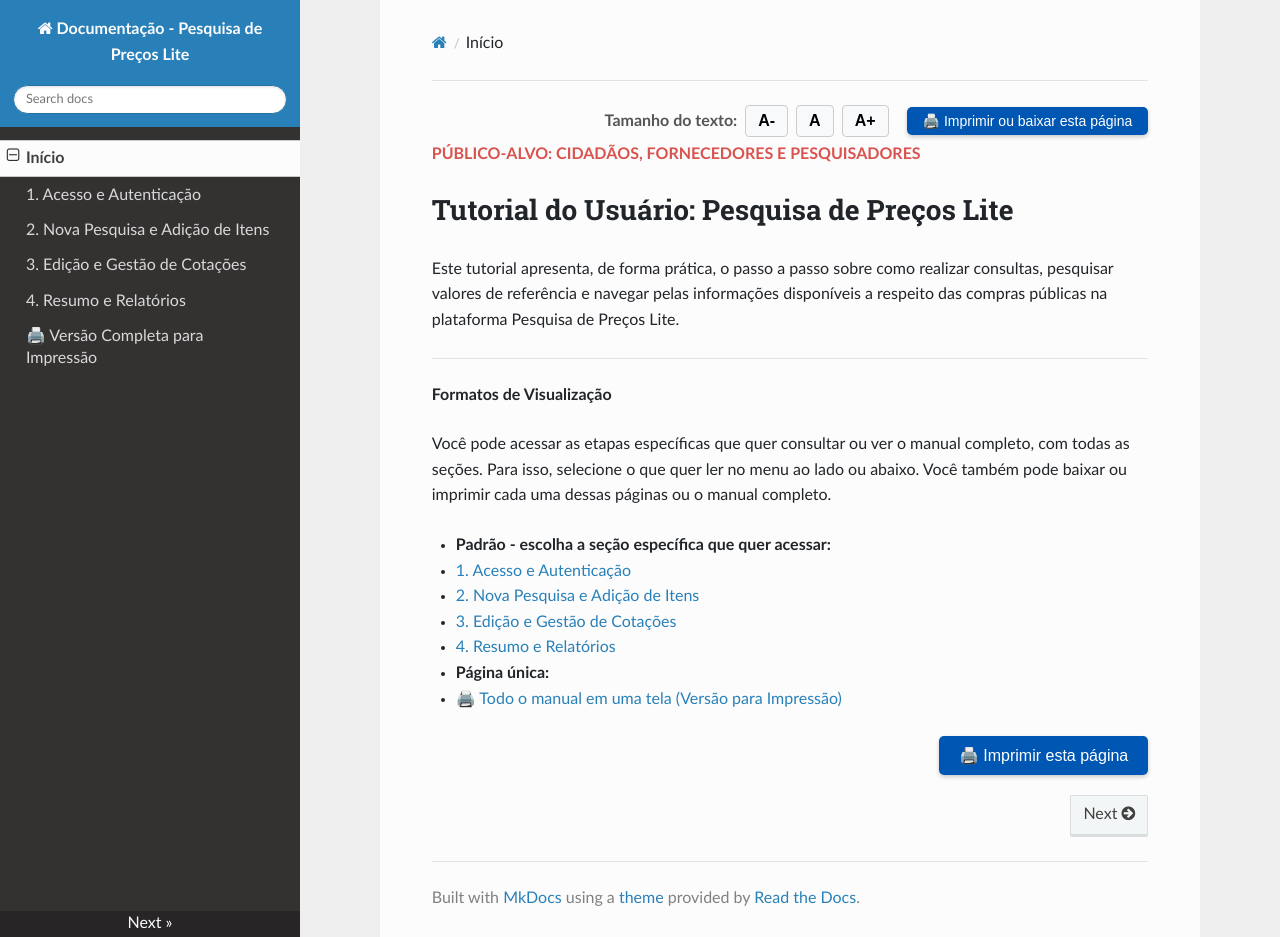
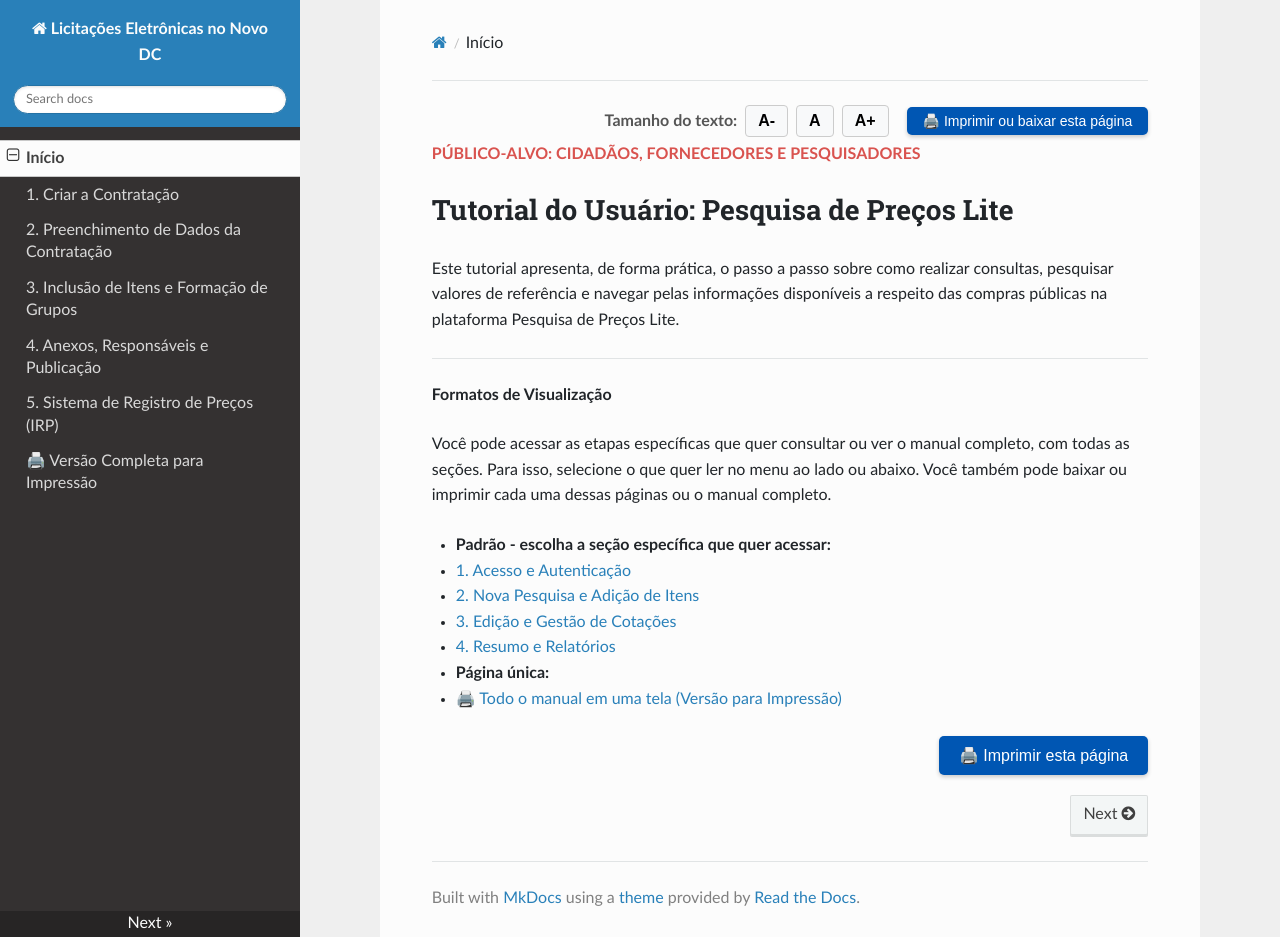
Before and after one commit to siqueiraazevedo2013-cloud/criacao-de-turotial-teste, an MkDocs documentation site: the page built from docs/index.md, in a window 1280 px wide and 937 px high. Built offline with MkDocs 1.6.1, drawn with Linux system fonts in a browser that asks for light colours; nearby versions of some CDN libraries.

Commit message:
Update mkdocs.yml

```diff
--- a/mkdocs.yml
+++ b/mkdocs.yml
@@ -1,4 +1,4 @@
-site_name: Documentação - Pesquisa de Preços Lite
+site_name: Licitações Eletrônicas no Novo DC
 
 theme:
   name: readthedocs
@@ -9,10 +9,11 @@ markdown_extensions:
 
 nav:
   - Início: index.md
-  - 1. Acesso e Autenticação: 01-acesso-autenticacao.md
-  - 2. Nova Pesquisa e Adição de Itens: 02-nova-pesquisa.md
-  - 3. Edição e Gestão de Cotações: 03-edicao-gestao.md
-  - 4. Resumo e Relatórios: 04-resumo-relatorios.md
+  - 1. Criar a Contratação: 01-criar-contratacao.md
+  - 2. Preenchimento de Dados da Contratação: 02-preenchimento-dados.md
+  - 3. Inclusão de Itens e Formação de Grupos: 03-inclusao-itens.md
+  - 4. Anexos, Responsáveis e Publicação: 04-anexos-publicacao.md
+  - 5. Sistema de Registro de Preços (IRP): 05-sistema-registro-precos.md
   - 🖨️ Versão Completa para Impressão: manual-completo.md
 
 # Configuração dos estilos e scripts customizados
```
